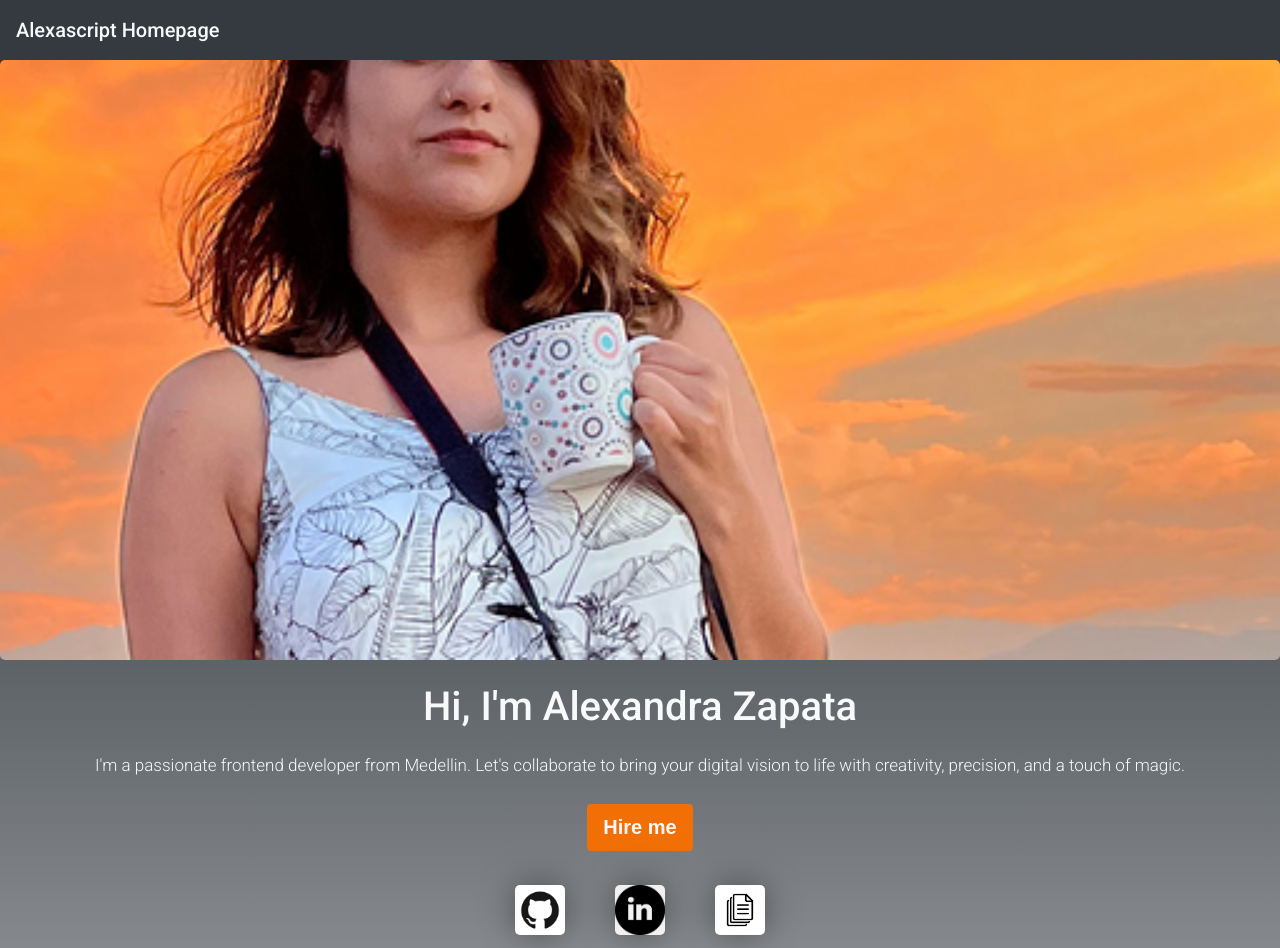
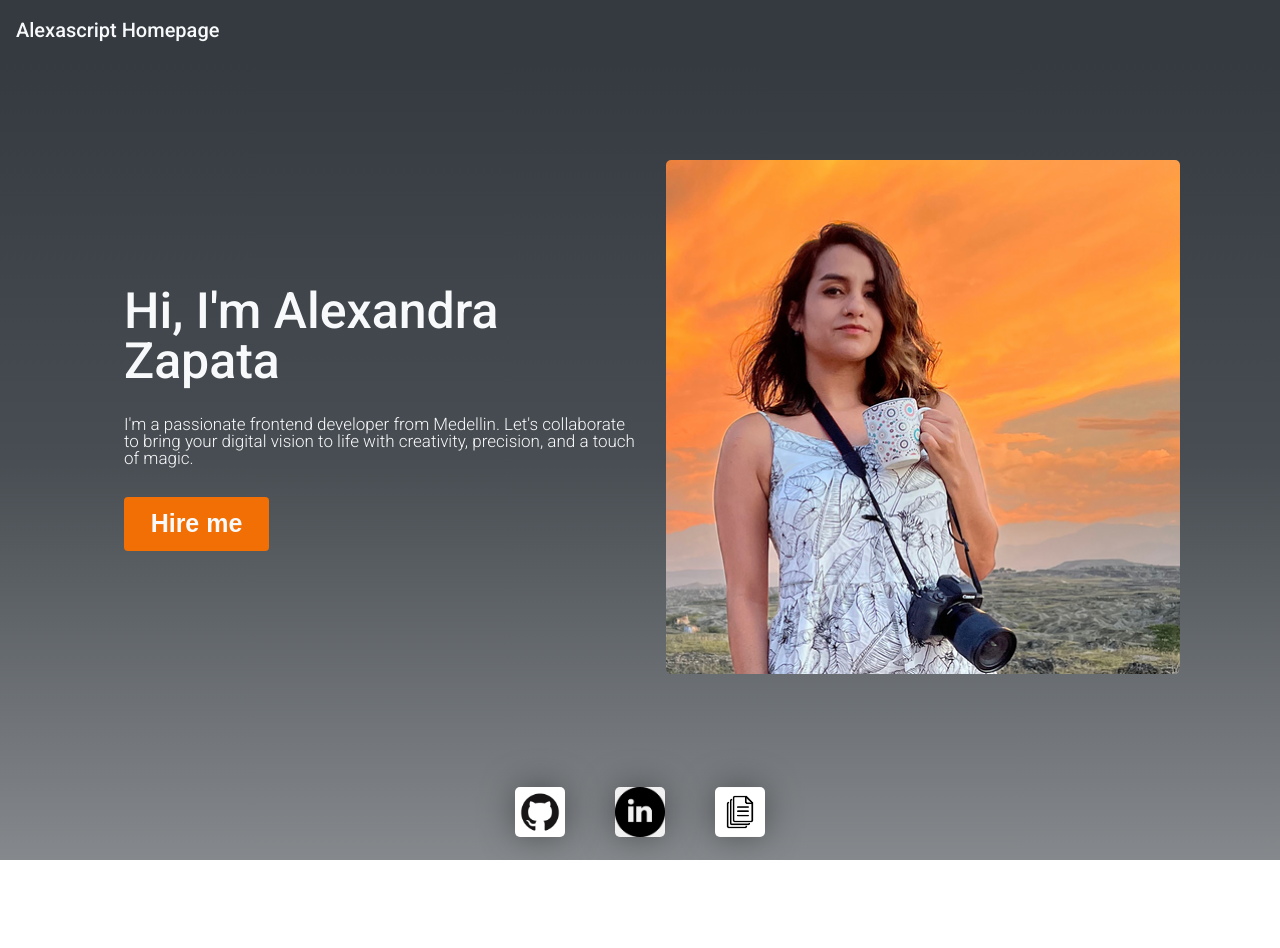
Before and after one commit to alexascript/alexascript-webpage, a React (Create React App) app in the folder react/alexascript/: page / in a window 1280 px wide. After the commit the page ends 860 px from the top, so only its background shows below. Built offline with nearby package versions, Linux system fonts and the light colour scheme.

Commit message:
adds media queries for > 768px

```diff
--- a/react/alexascript/src/components/hero/hero.css
+++ b/react/alexascript/src/components/hero/hero.css
@@ -54,13 +54,18 @@
   cursor: pointer;
 }
 
+.hero__btn:hover {
+  background-color: rgb(111, 98, 5);
+}
+
 .hero__text {
   text-align: center;
   font-weight: 300;
   font-size: 17px;
 }
 
-/* .hero {
+@media screen and (min-width: 768px) {
+  .hero {
     display: flex;
     flex-direction: row;
     justify-content: center;
@@ -74,23 +79,24 @@
   .hero__content {
     display: flex;
     flex-direction: column;
-  justify-content: center;
+    justify-content: flex-start;
     gap: 30px;
   }
 
   .hero__title {
     font-family: "Roboto";
-  font-size: 64px;
+    font-size: 50px;
+    text-align: left;
   }
 
   .hero__text {
     font-weight: 300;
     font-size: 17px;
-  padding-right: 50px;
+    text-align: left;
   }
 
   .hero__pic {
-  width: 350px;
+    width: 100%;
     border-radius: 5px;
   }
 
@@ -98,7 +104,7 @@
     width: 145px;
     height: 54px;
     background-color: #f16f05;
-  font-size: 32px;
+    font-size: 25px;
     font-weight: 600;
     color: #f8f9fa;
     border-radius: 4px;
@@ -110,6 +116,13 @@
     width: fit-content;
   }
 
+  .hero__btn-wrapper {
+    display: flex;
+    justify-content: flex-start;
+    width: 100%;
+  }
+
   .hero__btn:hover {
     background-color: rgb(111, 98, 5);
-} */
+  }
+}
```
Lines whose indentation alone changed are shown as unchanged.
